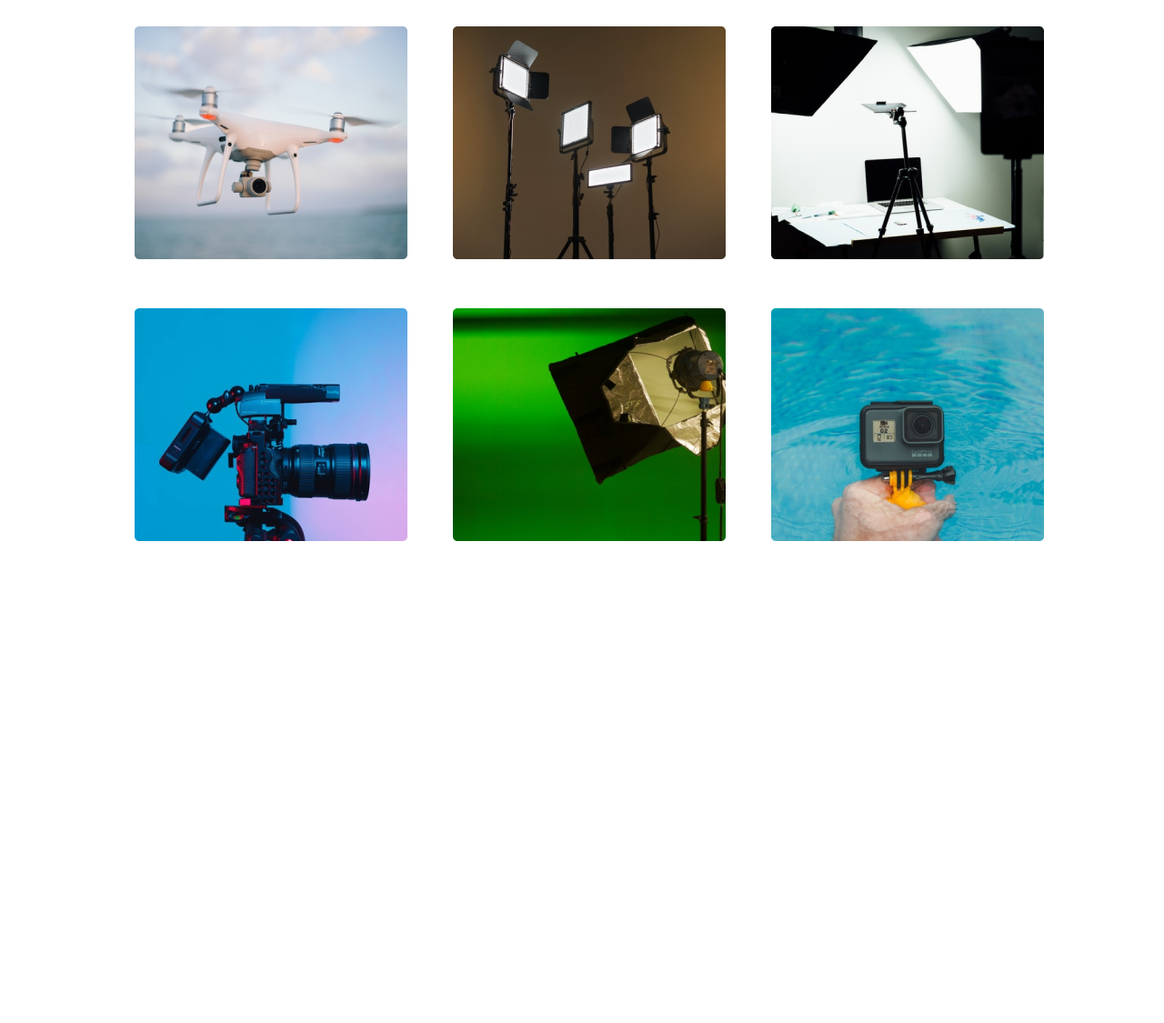
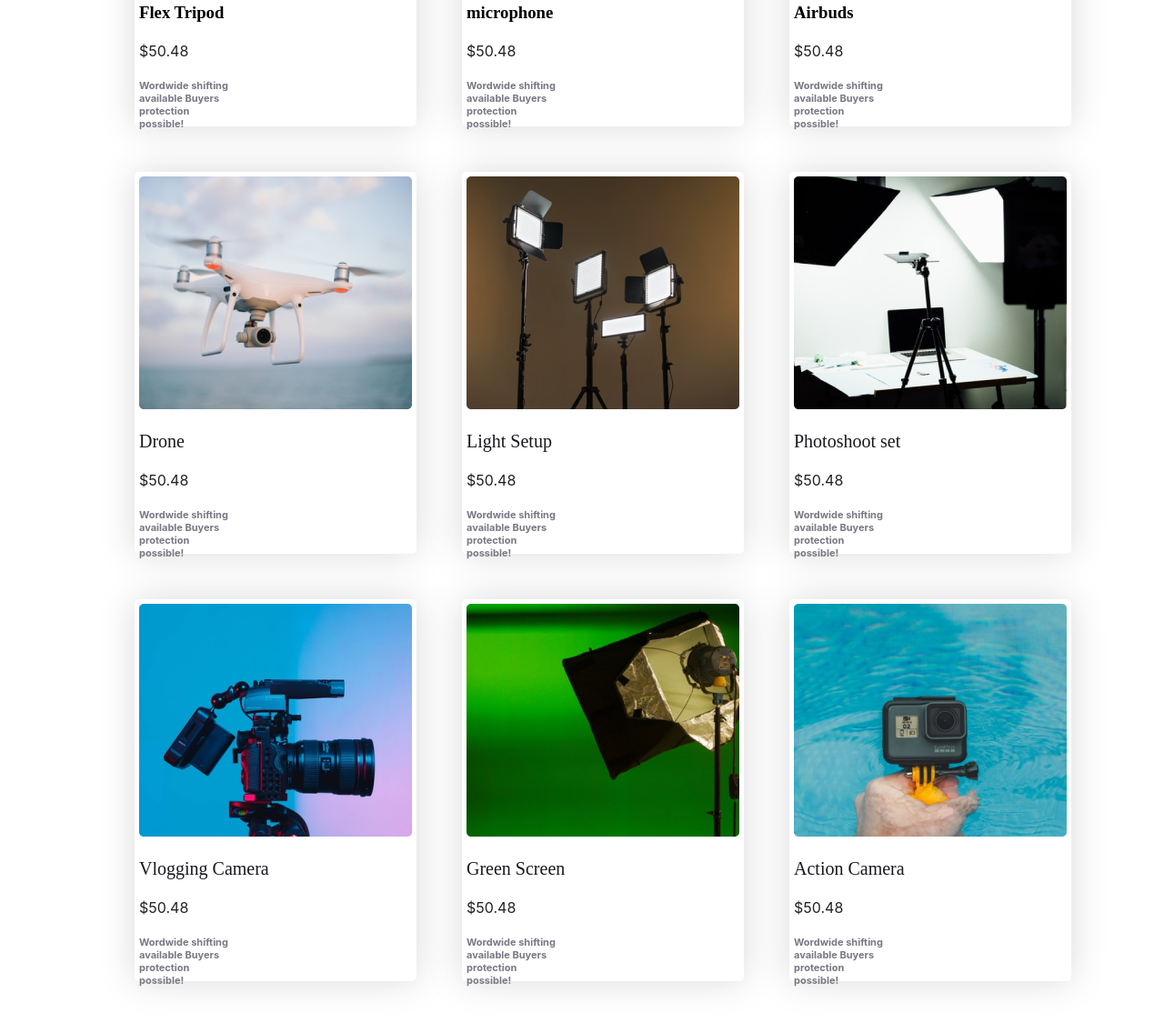
Before and after one commit to Afsana-Jannat/my-influencer-gears, a plain HTML site: page index.html in a window 1280 px wide. Shown: the part 1069-2194 px from the top of the page at 91% size. Before the commit the page ends 1718 px from the top, so only its background shows below. Drawn offline with Linux system fonts and the light colour scheme.

Commit message:
added image discription

```diff
--- a/index.html
+++ b/index.html
@@ -52,30 +52,66 @@
         <div class="Collection">
             <div class="collection-img">
                 <img src="images/tripod.png" alt="">
+                <h3>Flex Tripod</h3>
+                <h4>$50.48</h4>
+                <p class="c-discrip">Wordwide shifting available
+                    Buyers protection possible!</p>
             </div>
             <div class="collection-img">
                 <img src="images/mic.png" alt="">
+                <h3>microphone</h3>
+                <h4>$50.48</h4>
+                <p class="c-discrip">Wordwide shifting available
+                    Buyers protection possible!</p>
             </div>
             <div class="collection-img">
                 <img src="images/airpod.png" alt="">
+                <h3>Airbuds</h3>
+                <h4>$50.48</h4>
+                <p class="c-discrip">Wordwide shifting available
+                    Buyers protection possible!</p>
             </div>
             <div class="collection-img">
                 <img src="images/drone.png" alt="">
+                <h3 class="c-title">Drone</h3>
+                <h4>$50.48</h4>
+                <p class="c-discrip">Wordwide shifting available
+                    Buyers protection possible!</p>
             </div>
             <div class="collection-img">
                 <img src="images/lights.png" alt="">
+                <h3 class="c-title">Light Setup</h3>
+                <h4>$50.48</h4>
+                <p class="c-discrip">Wordwide shifting available
+                    Buyers protection possible!</p>
             </div>
             <div class="collection-img">
                 <img src="images/setup.png" alt="">
+                <h3 class="c-title">Photoshoot set</h3>
+                <h4>$50.48</h4>
+                <p class="c-discrip">Wordwide shifting available
+                    Buyers protection possible!</p>
             </div>
             <div class="collection-img">
                 <img src="images/camera.png" alt="">
+                <h3 class="c-title">Vlogging Camera</h3>
+                <h4>$50.48</h4>
+                <p class="c-discrip">Wordwide shifting available
+                    Buyers protection possible!</p>
             </div>
             <div class="collection-img">
                 <img src="images/single-light.png" alt="">
+                <h3 class="c-title">Green Screen</h3>
+                <h4>$50.48</h4>
+                <p class="c-discrip">Wordwide shifting available
+                    Buyers protection possible!</p>
             </div>
             <div class="collection-img">
                 <img src="images/action.png" alt="">
+                <h3 class="c-title">Action Camera</h3>
+                <h4>$50.48</h4>
+                <p class="c-discrip">Wordwide shifting available
+                    Buyers protection possible!</p>
             </div>
 
         </div>
--- a/infu.css
+++ b/infu.css
@@ -81,3 +81,35 @@ nav li a{
     gap: 50px;
     margin: 50px 140px;
 }
+
+.collection-img{
+    height: 410px;
+
+    padding: 5px;
+    border-radius: 5px;
+    background: #FFF;
+    box-shadow: 0px 0px 40px 0px rgba(0, 0, 0, 0.15);
+}
+.c-discrip{
+    color: #787885;
+    font-family: Inter;
+   font-size: 11px;
+   font-style: normal;
+   font-weight: 700;
+   width: 100px;
+
+}
+h4{
+    color: rgba(0, 0, 0, 0.87);
+    font-family: Inter;
+    font-size: 16px;
+    font-style: normal;
+    font-weight: 400;
+}
+.c-title{
+    color: #18191F;
+    font-family: Poppins;
+    font-size: 20px;
+    font-style: normal;
+    font-weight: 500;
+}
```
